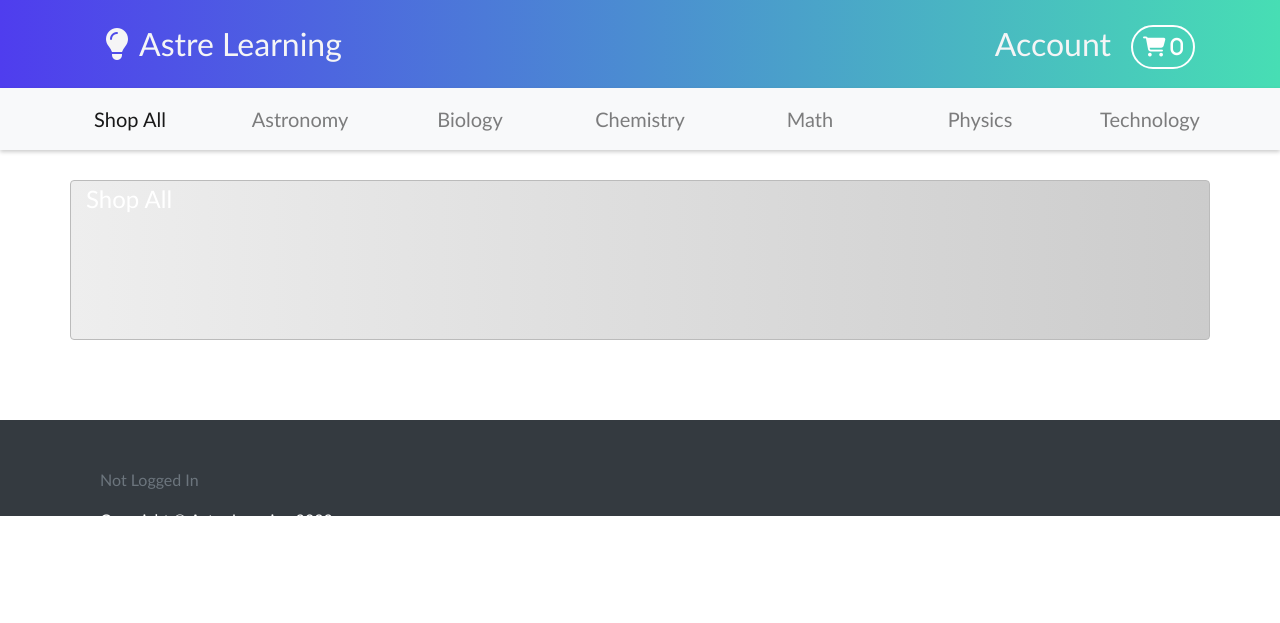
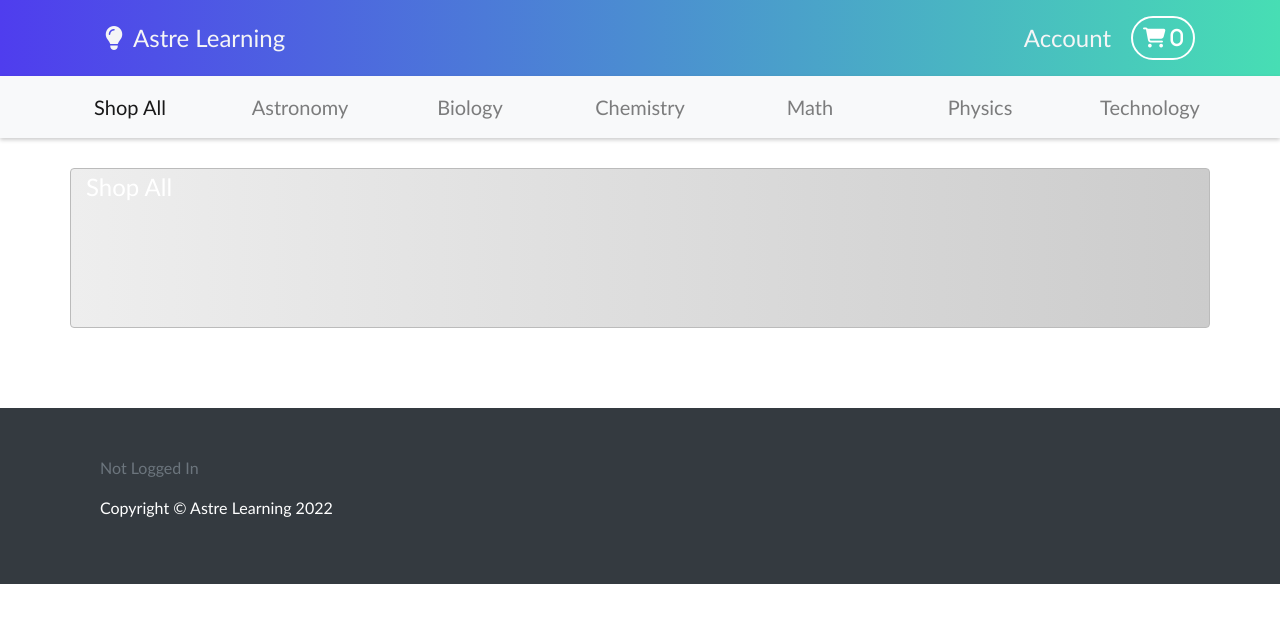
Before and after one commit to aberrante-apps/astre-learning, a PHP site: page /homepage.php in a window 1280 px wide. Shown: the top 623 px of the page. Run offline with PHP 8.4, Linux system fonts and the light colour scheme; data that the repository does not hold is empty; some libraries are stand-ins or nearby versions.

Commit message:
style updates. Work in progress

```diff
--- a/php/header.php
+++ b/php/header.php
@@ -228,7 +228,7 @@ if(isset($_POST["subtractButton"])) {
     HEADER - toggle-navbar-2
 ----------------------------------------------------------------------------------->
 
-  <nav class="navbar navbar-2 navbar-expand-lg navbar-light bg-light">
+<nav class="navbar navbar-2 navbar-expand-lg navbar-light bg-light">
     <!-- <div class="container"> -->
         <div class="row">
     <button class="navbar-toggler" type="button" data-toggle="collapse" data-target="#navbarNavDropdown" aria-controls="navbarNavDropdown" aria-expanded="false" aria-label="Toggle navigation">
@@ -240,22 +240,22 @@ if(isset($_POST["subtractButton"])) {
           <a class="nav-link" href="homepage.php">Shop All <span class="sr-only">(current)</span></a>
         </li>
         <li class="nav-item">
-            <a class="nav-link" href="page_astronomy.php">Astronomy</a>
+            <a class="nav-link" id="hover hover-purple" href="page_astronomy.php">Astronomy</a>
           </li>
           <li class="nav-item">
-            <a class="nav-link" href="page_biology.php">Biology</a>
+            <a class="nav-link" id="hover hover-green" href="page_biology.php">Biology</a>
           </li>
           <li class="nav-item">
-            <a class="nav-link" href="page_chemistry.php">Chemistry</a>
+            <a class="nav-link" id="hover hover-yellow" href="page_chemistry.php">Chemistry</a>
           </li>
           <li class="nav-item">
-            <a class="nav-link" href="page_math.php">Math</a>
+            <a class="nav-link" id="hover hover-blue" href="page_math.php">Math</a>
           </li>
           <li class="nav-item">
-            <a class="nav-link" href="page_physics.php">Physics</a>
+            <a class="nav-link" id="hover hover-orange" href="page_physics.php">Physics</a>
           </li>
-          <li class="nav-item">
-            <a class="nav-link" href="page_technology.php">Technology</a>
+          <li class="nav-item" >
+            <a class="nav-link" id="hover hover-red"  href="page_technology.php">Technology</a>
           </li>
       </ul>
       </div>
@@ -290,6 +290,7 @@ if(isset($_POST["subtractButton"])) {
                   <th class="col item" scope="col">Item</th>
                   <th class="col price" scope="col">Price</th>
                   <th class="col qty" scope="col">Qty</th>
+                  <th class="col total" scope="col">Total</th>
                   <th class="col delete" scope="col"></th>
                 </tr>
               </thead>
@@ -302,8 +303,7 @@ if(isset($_POST["subtractButton"])) {
               <tbody class="cart-items" id="cart-items">
                 <tr class=item-info>
                   <td><?php echo $values['item_name']; ?></td>
-                  <!-- <td>$echo $values['item_price'];</td> -->
-                  <td>$<?php echo number_format($values['item_quantity'] * $values['item_price'], 2);?></td>
+                  <td>$<?php echo $values['item_price'];?></td>
                   <!-- Quantity -->
                   <td>
                     <form method="POST" action="display-products.php?action=subtractFromQuantity&id=<?php echo $values['item_id']; ?>" >
@@ -314,6 +314,7 @@ if(isset($_POST["subtractButton"])) {
                       <button type="submit" name="addButton" class="btn bg-light border rounded-circle"><i class="fas fa-plus"></i></button>
                     </form>
                   </td>
+                  <td>$<?php echo number_format($values['item_quantity'] * $values['item_price'], 2);?></td>
                   <td><a href="display-products.php?action=delete&id=<?php echo $values['item_id']; ?>"><span class="bi bi-trash" style="color:red;"></span></a></td>
                 </tr>
         <?php
--- a/php/homepage.php
+++ b/php/homepage.php
@@ -35,12 +35,13 @@ echo "<div class='col-sm-6 col-md-4 col-lg-3 d-flex align-items-stretch' id='car
 echo    "<div class='card text-center' id='" . $row['id'] . "' style='width: 18rem;'>";
 echo        "<img class ='img card-img-top' src='" . $row['picture'] . "' alt='https://www.grouphealth.ca/wp-content/uploads/2018/05/placeholder-image.png'>";
 echo         "<div class='card-body'>";
-echo            "<h5 class='card-title' id='card-title'>" . $row['name'] . "</h5>";
+echo            "<h5 class='card-price'>" . $row['price'] . "</h5>";
+echo            "<h6 class='card-title' id='card-title'>" . $row['name'] . "</h6>";
 // echo            "<p class='card-text'>" . $row['description'] . "</p>";
-echo            "<p class='card-price'>" . $row['price'] . "</p>";
+
 echo        "</div>";
 echo                "<button class='btn add-to-cart' data-id='" . $row['id'] .
-                    "' onclick='AddToCart(" . $row['id'] .  ")'>Add To Cart</button> </p>";
+                    "' onclick='AddToCart(" . $row['id'] .  ")'>Add To Cart</button>";
 echo    "</div>";
 echo "</div>";
 }
--- a/php/index/style.css
+++ b/php/index/style.css
@@ -47,7 +47,7 @@ body {
 
     display: flex;
     list-style: none;
-    font-size: 2em;
+    font-size: 1.5em;
     margin: 0;
     align-items: center;
 }
@@ -657,7 +700,8 @@ padding: 10px;
 
  footer {
      margin-top: 50px;
-     height: 10vh;
+     height: 100%;
+     padding-top:20px;
  }
 
 /***********************************************************************
```
Also changed, not shown: other parts of php/index/style.css (+52 -9 lines), php/display-products.php (+6 -8 lines), php/login_register.php (+3 -24 lines).
